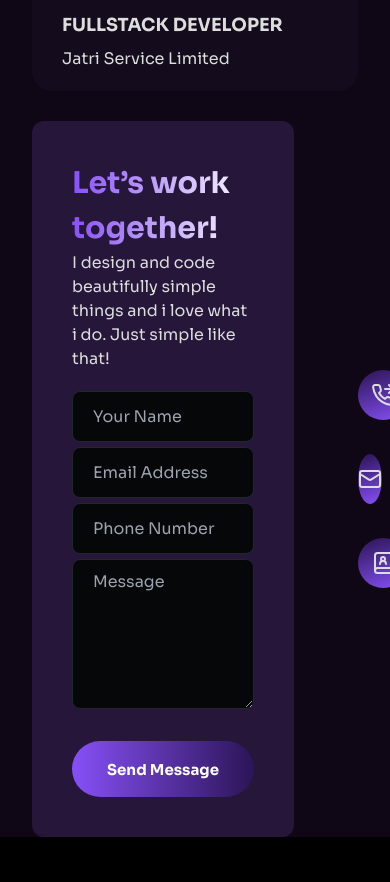
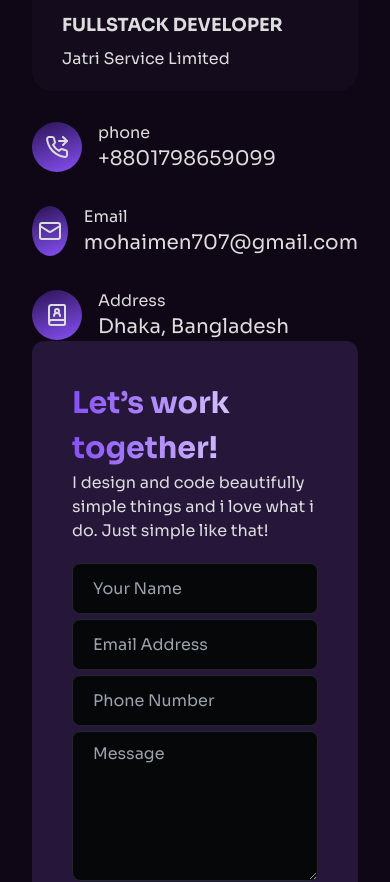
Before and after one commit to mohaimenkhalid/personal-portfolio-nuxt3, a Nuxt app: page / in a window 390 px wide. Shown: the part 3160-4042 px from the top of the page. Before the commit the page ends 3997 px from the top, so only its background shows below. Built offline with nearby package versions, Linux system fonts and the light colour scheme.

Commit message:
update header email

```diff
--- a/components/contact.vue
+++ b/components/contact.vue
@@ -4,7 +4,7 @@ import {PhoneForwarded, Mail, BookUser} from 'lucide-vue-next';
 <template>
   <div class="contact-section">
     <div class="container">
-      <div class="flex items-center">
+      <div class="flex items-center flex-col-reverse md:flex-row">
         <div class="w-full md:w-1/2">
           <div class="contact-form p-10 rounded-xl">
             <h2 class="section-title text-[30px] md:text-[45px]">
@@ -35,7 +35,7 @@ import {PhoneForwarded, Mail, BookUser} from 'lucide-vue-next';
           </div>
         </div>
         <div class="w-full md:w-1/2">
-          <div class="contact-information ml-16 md:ml-20 flex flex-col gap-y-8">
+          <div class="contact-information md:ml-20 flex flex-col gap-y-8">
             <div class="flex items-center gap-x-4">
               <div class="contact-icon-box">
                 <PhoneForwarded class="contact-icon"/>
@@ -49,7 +49,7 @@ import {PhoneForwarded, Mail, BookUser} from 'lucide-vue-next';
               <div class="contact-icon-box">
                 <Mail class="contact-icon"/>
               </div>
-              <div>
+              <div class="">
                 <div>Email</div>
                 <a href="mailto:mohaimen707@gmail.com" class="text-xl">mohaimen707@gmail.com</a>
               </div>
--- a/components/header.vue
+++ b/components/header.vue
@@ -11,13 +11,12 @@ const isOpenMobileMenu = ref(false)
       <div class="logo mr-9">
         <a href="">
           <BriefcaseBusiness class="w-10 h-10" />
-<!--          <img width="80px" src="https://themejunction.net/html/gerold/demo/assets/img/logo/logo.png" alt="">-->
         </a>
       </div>
       <div class="hidden md:block">
         <ul class="m-0 p-0 list-none">
           <li class="inline-block">
-            <a href="">mohaimen707@gmail.com</a>
+            <a href="mailto:mohaimen707@gmail.com">mohaimen707@gmail.com</a>
           </li>
         </ul>
       </div>
@@ -54,7 +53,6 @@ const isOpenMobileMenu = ref(false)
       </div>
     </div>
   </header>
-<!--  v-if="isOpenMobileMenu"-->
   <Transition name="slide">
     <div v-if="isOpenMobileMenu" class="mobile_menu_container block md:hidden">
       <ul class="mobile_menu">
```
